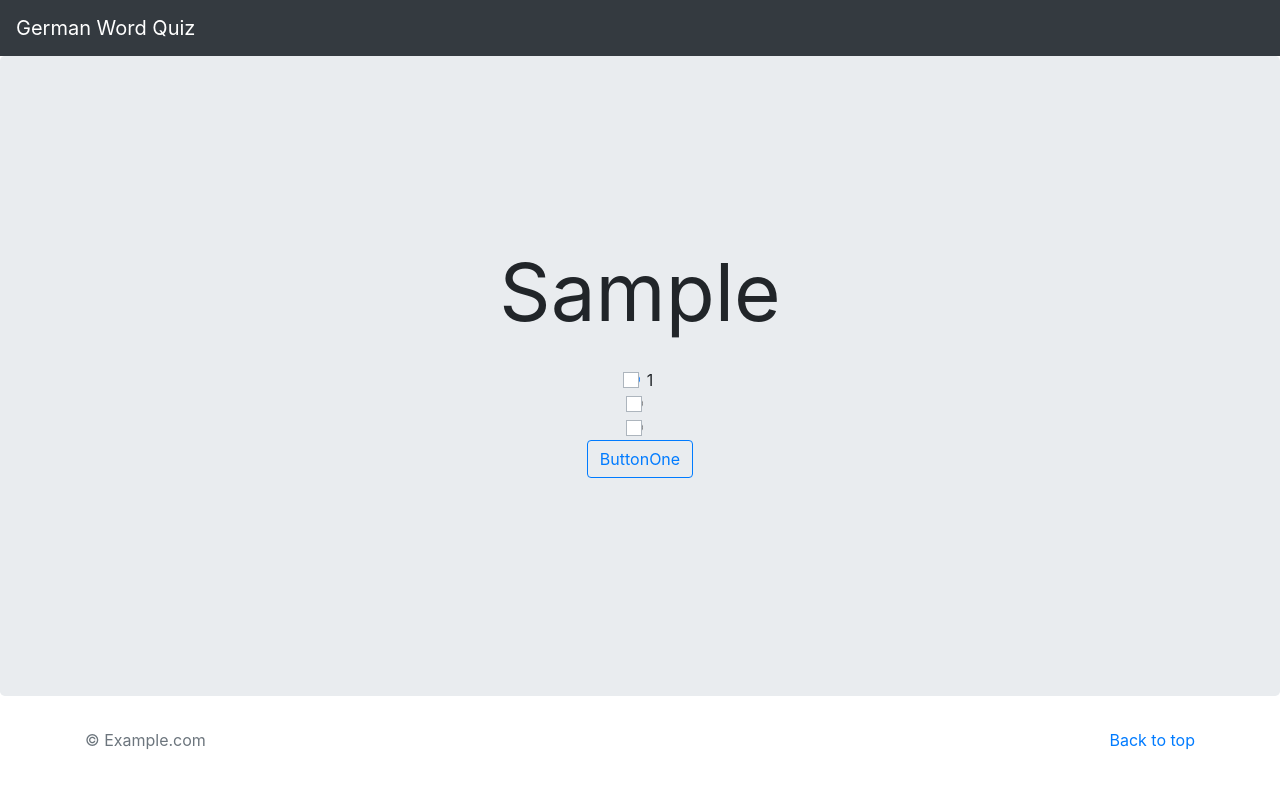
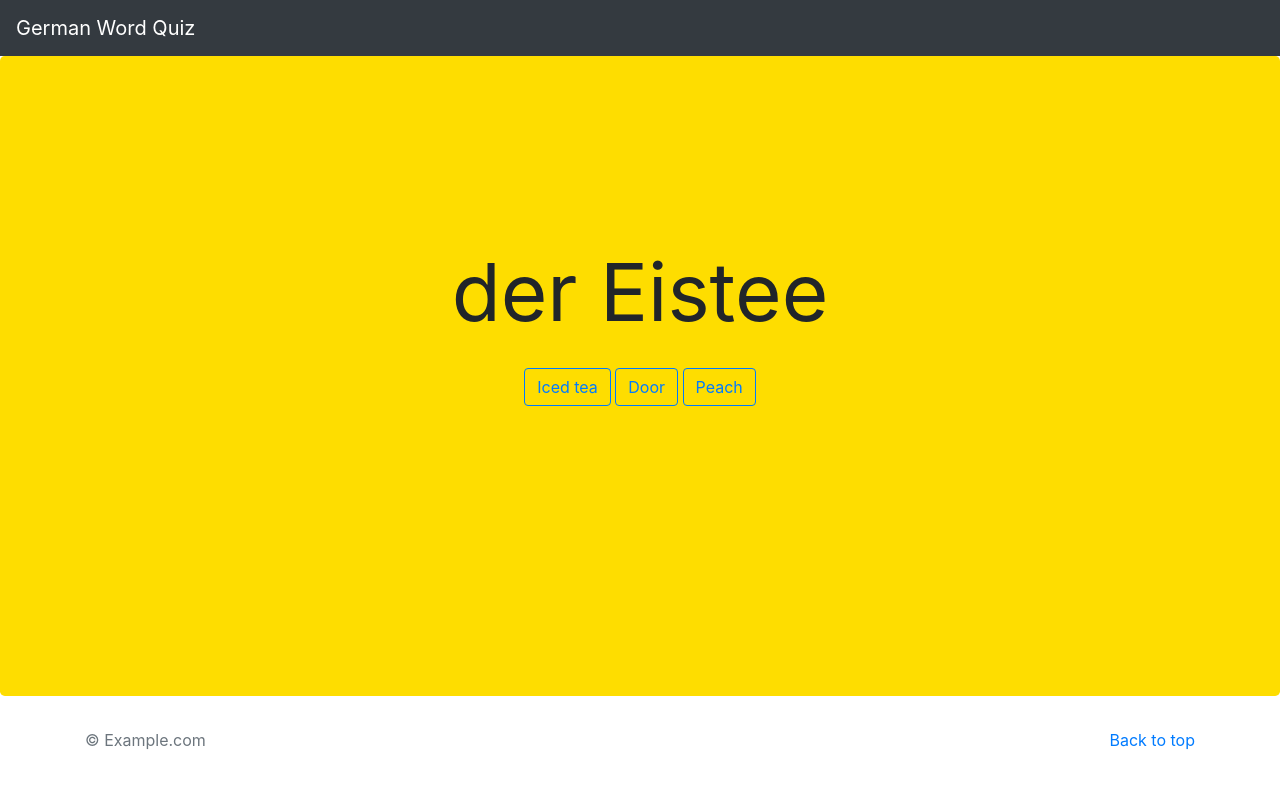
Before and after one commit to kkig/German-word-quiz, a plain HTML site: page v.1/index.html in a window 1280 px wide. Drawn offline with nearby package versions, Linux system fonts and the light colour scheme.

Commit message:
Add files via upload

```diff
--- a/v.1/css/mystyle.css
+++ b/v.1/css/mystyle.css
@@ -9,3 +9,7 @@ main {
 .word {
   font-size: 5rem;
 }
+
+.jumbotron {
+  background-color: #FEDD00;
+}
--- a/v.1/index.html
+++ b/v.1/index.html
@@ -20,20 +20,10 @@
   <main class="jumbotron text-center">
     <div class="container contents">
       <p class="word"></p>
-      <div class="form-check from-check-inline">
-        <input class="form-check-input" type="radio" name="" id="radioOne" value="optionOne" class="custom-control-input" checked>
-        <label class="custom-control-label" for="radioOne">1</label>
-      </div>
-      <div class="form-check from-check-inline">
-        <input class="form-check-input" type="radio" name="" id="radioTwo" value="optionTwo" class="custom-control-input">
-        <label class="custom-control-label" for="radioTwo"></label>
-      </div>
-      <div class="form-check from-check-inline">
-        <input class="form-check-input" type="radio" name="" id="radioThree" value="optionThree" class="custom-control-input">
-        <label class="custom-control-label" for="radioThree"></label>
-      </div>
+      <button type="button" name="buttonOne" class="btn btn-outline-primary" id="choiceOne"></button>
+      <button type="button" name="buttonTwo" class="btn btn-outline-primary" id="choiceTwo"></button>
+      <button type="button" name="buttonThree" class="btn btn-outline-primary" id="choiceThree"></button>
 
-      <button class="btn btn-outline-primary" type="button" id="buttonOne"></button>
     </div>
   </main>
   <footer class="text-muted">
@@ -46,6 +36,7 @@
   </footer>
 
   <!-- JavaScript -->
+  <script type="text/JavaScript" src="./js/library.js"></script>
   <script type="text/javascript" src="./js/scripts.js"></script>
 </body>
 </html>
--- /dev/null
+++ b/v.1/js/library.js
@@ -0,0 +1,252 @@
+const library = [
+  {
+    word: 'die Katze',
+    translation: 'Cat',
+    article: 1
+  },
+  {
+    word: 'der Hund',
+    translation: 'Dog',
+    article: 0
+  },
+  {
+    word: 'das Ufer',
+    translation: 'Bank (geography)',
+    article: 2
+  },
+  {
+    word: 'der Wald',
+    translation: 'Forest',
+    article: 0
+  },
+  {
+    word: 'die Wiese',
+    translation: 'Meadow',
+    article: 1
+  },
+  {
+    word: 'die Pflanze',
+    translation: 'Plant',
+    article: 1
+  },
+  {
+    word: 'das Dorf',
+    translation: 'Village',
+    article: 2
+  },
+  {
+    word: 'der Vogel',
+    translation: 'Bird',
+    article: 0
+  },
+  {
+    word: 'der Frosch',
+    translation: 'Frog',
+    article: 0
+  },
+  {
+    word: 'das Meer',
+    translation: 'Sea',
+    article: 2
+  },
+  {
+    word: 'das Strand',
+    translation: 'Beach',
+    article: 2
+  },
+  {
+    word: 'der See',
+    translation: 'Lake',
+    article: 0
+  },
+  {
+    word: 'der Fluss',
+    translation: 'River',
+    article: 0
+  },
+  {
+    word: 'die Landschaft',
+    translation: 'Landscape',
+    article: 1
+  },
+  {
+    word: 'der Berg',
+    translation: 'Mountain',
+    article: 0
+  },
+  {
+    word: 'der Hügel',
+    translation: 'Hill',
+    article: 0
+  },
+  {
+    word: 'das Regel',
+    translation: 'Rule',
+    article: 2
+  },
+  {
+    word: 'die Kommode',
+    translation: 'Dresser',
+    article: 1
+  },
+  {
+    word: 'die Tür',
+    translation: 'Door',
+    article: 1
+  },
+  {
+    word: 'das Kissen',
+    translation: 'Pillow / Cushion',
+    article: 2
+  },
+  {
+    word: 'der Vorhang',
+    translation: 'Curtain',
+    article: 0
+  },
+  {
+    word: 'das Fernsehgerät',
+    translation: 'Television',
+    article: 2
+  },
+  {
+    word: 'die Wand',
+    translation: 'Wall',
+    article: 1
+  },
+  {
+    word: 'der Ausflug',
+    translation: 'Short trip',
+    article: 0
+  },
+  {
+    word: 'der Wanderer',
+    translation: 'Hiker',
+    article: 0
+  },
+  {
+    word: 'die Beratung',
+    translation: 'Discussion',
+    article: 1
+  },
+  {
+    word: 'der Bauernhof',
+    translation: 'Farm',
+    article: 0
+  },
+  {
+    word: 'die Salami',
+    translation: 'Salami',
+    article: 1
+  },
+  {
+    word: 'der Thunfisch',
+    translation: 'Tuna',
+    article: 0
+  },
+  {
+    word: 'der Pfirsich',
+    translation: 'Peach',
+    article: 0
+  },
+  {
+    word: 'der Eistee',
+    translation: 'Iced tea',
+    article: 0
+  },
+  {
+    word: 'die Paprika',
+    translation: 'Paprika',
+    article: 1
+  },
+  {
+    word: 'der Knoblauch',
+    translation: 'Garlic',
+    article: 0
+  },
+  {
+    word: 'die Banane',
+    translation: 'Banana',
+    article: 1
+  },
+  {
+    word: 'die Birne',
+    translation: 'Pear',
+    article: 1
+  },
+  {
+    word: 'der Saft',
+    translation: 'Juice',
+    article: 0
+  },
+  {
+    word: 'die Bohne',
+    translation: 'Bean',
+    article: 1
+  },
+  {
+    word: 'das Mehl',
+    translation: 'Flour',
+    article: 2
+  },
+  {
+    word: 'die Marmelade',
+    translation: 'Marmalade',
+    article: 1
+  },
+  {
+    word: 'der Quark',
+    translation: 'Quark (dairy product)',
+    article: 0
+  },
+  {
+    word: 'die Cola',
+    translation: 'Cola',
+    article: 1
+  },
+  {
+    word: 'das Gemüse',
+    translation: 'Vegetable',
+    article: 2
+  },
+  {
+    word: 'das Obst',
+    translation: 'Fruits',
+    article: 2
+  },
+  {
+    word: 'die Wurst',
+    translation: 'Sausage',
+    article: 1
+  },
+  {
+    word: 'das Fleisch',
+    translation: 'Meat',
+    article: 2
+  },
+  {
+    word: 'der Fisch',
+    translation: 'Fish',
+    article: 0
+  },
+  {
+    word: 'das Getreide',
+    translation: 'Grain',
+    article: 2
+  },
+  {
+    word: 'die Limonade',
+    translation: 'Lemonade',
+    article: 1
+  },
+  {
+    word: 'das Mineralwasser',
+    translation: 'Mineralwater',
+    article: 2
+  },
+  {
+    word: 'das Gemüse',
+    translation: 'Cola',
+    article: 1
+  }
+]; //0 = Maskuline, 1 = Feminine, 2 = Neutral
--- a/v.1/js/scripts.js
+++ b/v.1/js/scripts.js
@@ -1,10 +1,45 @@
 let word = document.querySelector('.word');
-const buttonOne = document.querySelector('#buttonOne');
+const choiceOne = document.querySelector('#choiceOne');
+const choiceTwo = document.querySelector('#choiceTwo');
+const choiceThree = document.querySelector('#choiceThree');
+let x;
+let y;
+let z;
+
+function setRandom() {
+  let isDuplicate = true;
+
+  function pickWord() {
+    x = Math.floor(Math.random() * library.length);
+    y = Math.floor(Math.random() * library.length);
+    z = Math.floor(Math.random() * library.length);
+    if (x != y && y != z && x != z) {
+      isDuplicate = false;
+    }
+
+  }
+
+  while (isDuplicate) {
+    pickWord();
+  }
+}
+
+function changeButton() {
+  choiceOne.classList.remove('btn-outline-primary');
+  choiceOne.classList.add('btn-success');
+  choiceTwo.classList.remove('btn-outline-primary');
+  choiceTwo.classList.add('btn-danger');
+  choiceThree.classList.remove('btn-outline-primary');
+  choiceThree.classList.add('btn-danger');
+}
 
 
-function wordDisplay() {
-  word.innerHTML = 'Sample';
-  buttonOne.innerHTML = 'ButtonOne';
-}
+choiceOne.addEventListener('click', changeButton);
+choiceTwo.addEventListener('click', changeButton);
+choiceThree.addEventListener('click', changeButton);
 
-wordDisplay();
+setRandom();
+word.innerHTML = library[x].word;
+choiceOne.innerHTML = library[x].translation;
+choiceTwo.innerHTML = library[y].translation;
+choiceThree.innerHTML = library[z].translation;
```
